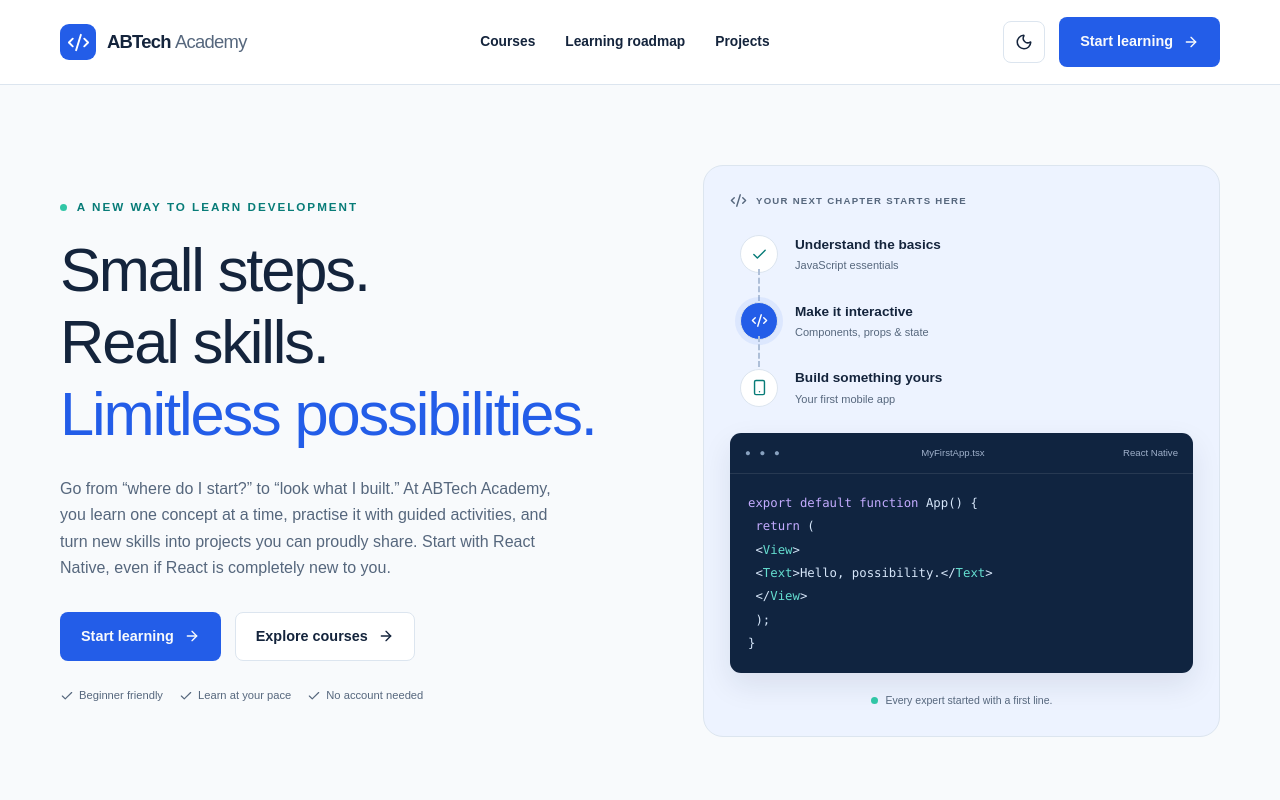
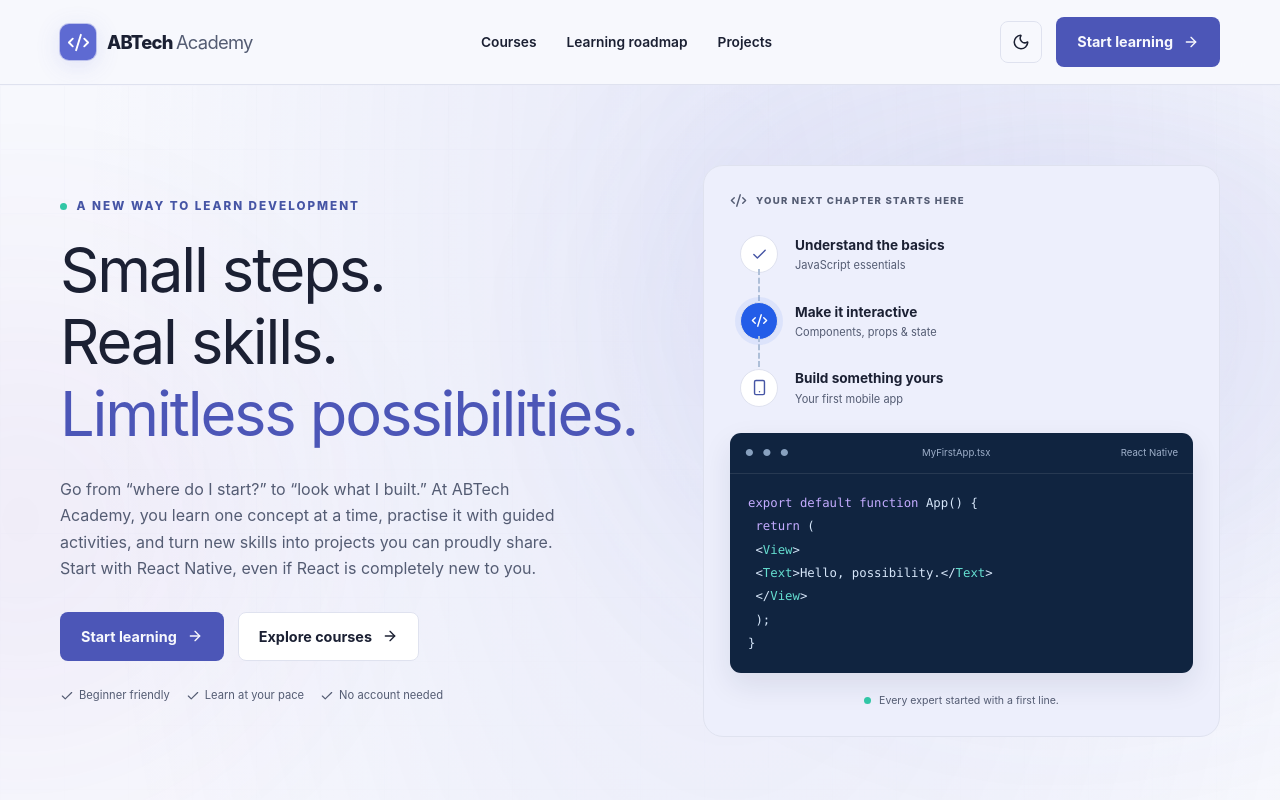
Before and after one commit to Abdulfatai2000/ABTech-Academy, a Next.js app: page / in a window 1280 px wide. Shown: the top 800 px of the page. Built offline with nearby package versions, Linux system fonts and the light colour scheme.

Commit message:
style: introduce scoped Linear Modern homepage palette and lighting

```diff
--- a/src/styles/home.css
+++ b/src/styles/home.css
@@ -366,3 +366,121 @@
     margin: -22px -22px 22px;
   }
 }
+
+/* ABTech Academy homepage-only Linear / Modern foundation.
+   Intentionally scoped: the lesson reader and other routes stay calm. */
+body:has(.home-page) {
+  --background: #f7f8fd;
+  --foreground: #1b2033;
+  --surface: #ffffff;
+  --muted: #545c73;
+  --line: #dfe2ef;
+  --primary: #4c56b7;
+  --soft: #edeffc;
+  --teal: #4655a5;
+  --navy: #0f1430;
+  --home-accent: #5e6ad2;
+  --home-accent-text: #4652ac;
+  color-scheme: light;
+  background: var(--background);
+  font-family: "Geist", "Inter", system-ui, -apple-system, "Segoe UI", sans-serif;
+}
+html[data-theme="dark"] body:has(.home-page) {
+  --background: #050506;
+  --foreground: #ededef;
+  --surface: #101016;
+  --muted: #a1a4b2;
+  --line: rgba(255, 255, 255, 0.10);
+  --primary: #a4adff;
+  --soft: #13131b;
+  --teal: #a4adff;
+  --navy: #050506;
+  --home-accent: #5e6ad2;
+  --home-accent-text: #acb5ff;
+  color-scheme: dark;
+}
+@media (prefers-color-scheme: dark) {
+  html:not([data-theme="light"]) body:has(.home-page) {
+    --background: #050506;
+    --foreground: #ededef;
+    --surface: #101016;
+    --muted: #a1a4b2;
+    --line: rgba(255, 255, 255, 0.10);
+    --primary: #a4adff;
+    --soft: #13131b;
+    --teal: #a4adff;
+    --navy: #050506;
+    --home-accent: #5e6ad2;
+    --home-accent-text: #acb5ff;
+    color-scheme: dark;
+  }
+}
+.home-page {
+  position: relative;
+  isolation: isolate;
+  overflow: clip;
+  background:
+    radial-gradient(ellipse 65% 38% at 57% 3%, rgba(94, 106, 210, 0.10), transparent 78%),
+    radial-gradient(ellipse 62% 32% at 100% 60%, rgba(94, 106, 210, 0.05), transparent 85%),
+    var(--background);
+}
+.home-page::before,
+.home-page::after {
+  content: "";
+  position: absolute;
+  inset: 0;
+  z-index: 0;
+  pointer-events: none;
+}
+.home-page::before {
+  height: 1500px;
+  inset-inline: -15%;
+  background:
+    radial-gradient(ellipse 42% 38% at 75% 17%, rgba(94, 106, 210, 0.25), transparent 75%),
+    radial-gradient(ellipse 31% 33% at 12% 30%, rgba(137, 69, 184, 0.12), transparent 75%),
+    radial-gradient(ellipse 27% 26% at 68% 77%, rgba(72, 118, 231, 0.12), transparent 78%);
+  filter: blur(85px);
+  opacity: 0.68;
+  animation: abtech-ambient-float 10s ease-in-out infinite alternate;
+}
+.home-page::after {
+  background-image:
+    linear-gradient(to right, var(--line) 1px, transparent 1px),
+    linear-gradient(to bottom, var(--line) 1px, transparent 1px);
+  background-size: 64px 64px;
+  opacity: 0.11;
+  mask-image: linear-gradient(to bottom, #000 0, transparent 900px);
+}
+.home-page > * {
+  position: relative;
+  z-index: 1;
+}
+body:has(.home-page) .site-header {
+  background: color-mix(in srgb, var(--background) 85%, transparent);
+  backdrop-filter: blur(16px);
+  border-bottom-color: var(--line);
+}
+body:has(.home-page) .site-footer {
+  background: var(--soft);
+  border-color: var(--line);
+}
+body:has(.home-page) .brand-mark {
+  background: var(--home-accent);
+  box-shadow: 0 0 0 1px rgba(94,106,210,.34), 0 5px 24px rgba(94,106,210,.17);
+}
+body:has(.home-page) .brand,
+body:has(.home-page) .desktop-nav a {
+  transition: color 250ms cubic-bezier(.16, 1, .3, 1);
+}
+body:has(.home-page) .desktop-nav a:hover,
+body:has(.home-page) .footer-links a:hover {
+  color: var(--home-accent-text);
+}
+body:has(.home-page) .icon-button:hover {
+  background: var(--soft);
+  border-color: var(--home-accent);
+}
+@keyframes abtech-ambient-float {
+  from { transform: translate3d(0, 0, 0); }
+  to { transform: translate3d(12px, -20px, 0); }
+}
```
